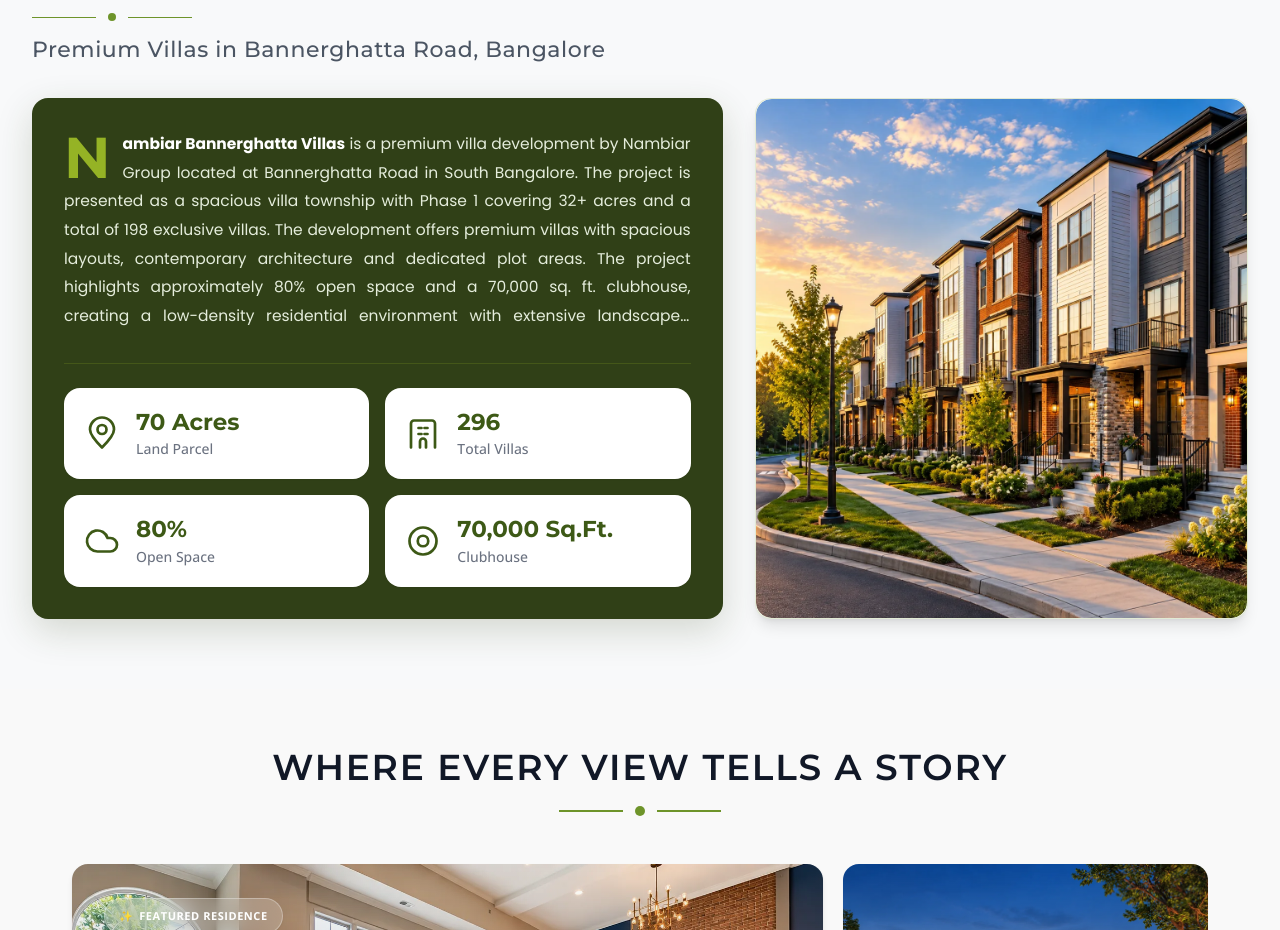
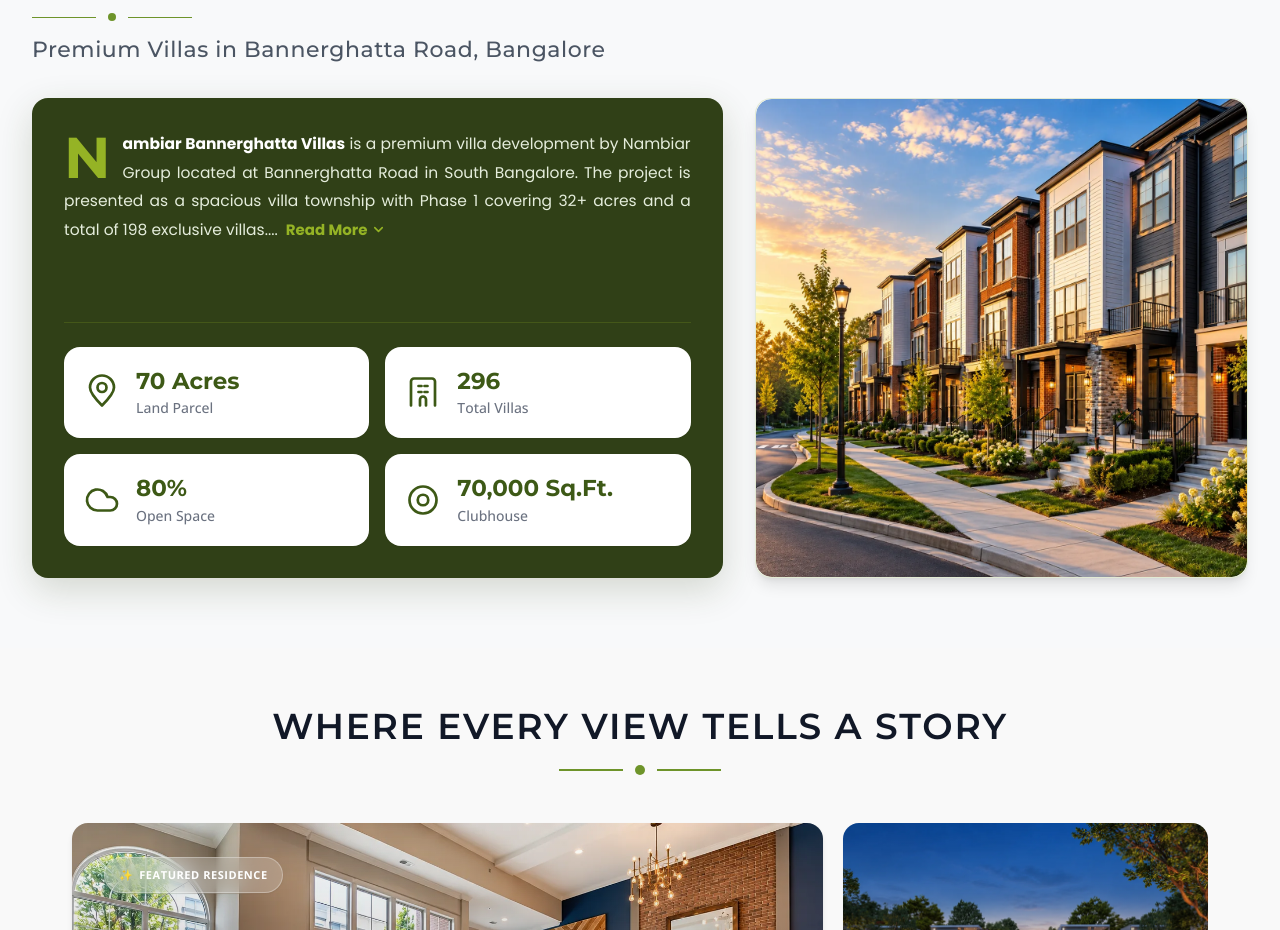
Before and after one commit to vineet-proptiger/nambiar-villas, a Next.js app: page / in a window 1280 px wide. Shown: the part 908-1838 px from the top of the page. Built offline with nearby package versions, Linux system fonts and the light colour scheme.

Commit message:
some fixes

```diff
--- a/components/Overview.jsx
+++ b/components/Overview.jsx
@@ -59,7 +59,7 @@
             className="relative p-6 sm:p-8 rounded-2xl shadow-[0_12px_36px_rgba(48,64,23,0.18)] overflow-hidden flex-1 flex flex-col justify-between"
             style={{ background: '#304017' }}
           >
-            <div style={isExpanded ? {} : { display: '-webkit-box', WebkitLineClamp: '7', WebkitBoxOrient: 'vertical', overflow: 'hidden' }}>
+            <div>
               <p style={{ fontSize: '15.5px', fontFamily: '"Poppins", sans-serif', color: '#E5EDDC', textAlign: 'justify', lineHeight: '1.85', margin: 0 }}>
                 <span
                   style={{
@@ -75,15 +75,21 @@
                 >
                   N
                 </span>
-                <span style={{ fontWeight: '700', color: '#FFFFFF' }}>ambiar Bannerghatta Villas</span> is a premium villa development by Nambiar Group located at Bannerghatta Road in South Bangalore. The project is presented as a spacious villa township with Phase 1 covering 32+ acres and a total of 198 exclusive villas. The development offers premium villas with spacious layouts, contemporary architecture and dedicated plot areas. The project highlights approximately 80% open space and a 70,000 sq. ft. clubhouse, creating a low-density residential environment with extensive landscaped surroundings.
-
+                <span style={{ fontWeight: '700', color: '#FFFFFF' }}>ambiar Bannerghatta Villas</span> is a premium villa development by Nambiar Group located at Bannerghatta Road in South Bangalore. The project is presented as a spacious villa township with Phase 1 covering 32+ acres and a total of 198 exclusive villas.
+                {!isExpanded ? '... ' : ' '}
+                {isExpanded && (
+                  <span>
+                    The development offers premium villas with spacious layouts, contemporary architecture and dedicated plot areas. The project highlights approximately 80% open space and a 70,000 sq. ft. clubhouse, creating a low-density residential environment with extensive landscaped surroundings.{' '}
+                  </span>
+                )}
                 <button
                   onClick={() => setIsExpanded(!isExpanded)}
-                  className="text-[#95B325] hover:text-[#b4e03c] font-bold inline-flex items-center gap-1 transition-colors cursor-pointer ml-2"
+                  type="button"
+                  className="text-[#95B325] hover:text-[#b4e03c] font-bold inline-flex items-center gap-1 transition-colors cursor-pointer ml-1 select-none focus:outline-none"
                   style={{ fontSize: '15px' }}
                 >
-                  {isExpanded ? 'Read Less' : 'Read More'}
-                  <svg width="15" height="15" viewBox="0 0 24 24" fill="none" stroke="currentColor" strokeWidth="2.5" strokeLinecap="round" strokeLinejoin="round" className={`transform transition-transform ${isExpanded ? 'rotate-180' : ''}`}>
+                  <span>{isExpanded ? 'Read Less' : 'Read More'}</span>
+                  <svg width="15" height="15" viewBox="0 0 24 24" fill="none" stroke="currentColor" strokeWidth="2.5" strokeLinecap="round" strokeLinejoin="round" className={`transform transition-transform duration-300 ${isExpanded ? 'rotate-180' : ''}`}>
                     <polyline points="6 9 12 15 18 9"></polyline>
                   </svg>
                 </button>
```
